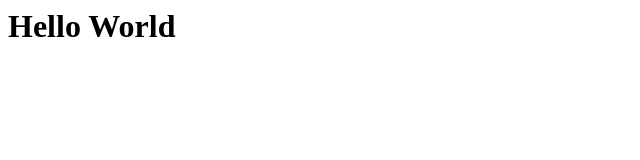
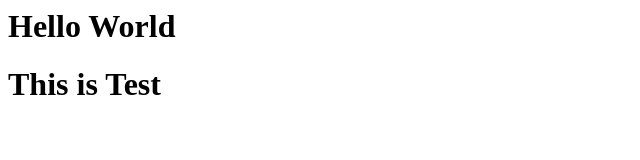
Before and after one commit to tro0p3r/portfolio.github.io, a plain HTML site: page index.html in a window 1280 px wide. Shown: the whole page, without its empty margins (0-640 px from the left). Drawn offline with Linux system fonts and the light colour scheme.

Commit message:
Update index.html

```diff
--- a/index.html
+++ b/index.html
@@ -1 +1,2 @@
 <h1>Hello World</h1>
+<h1>This is Test</h1>
```
